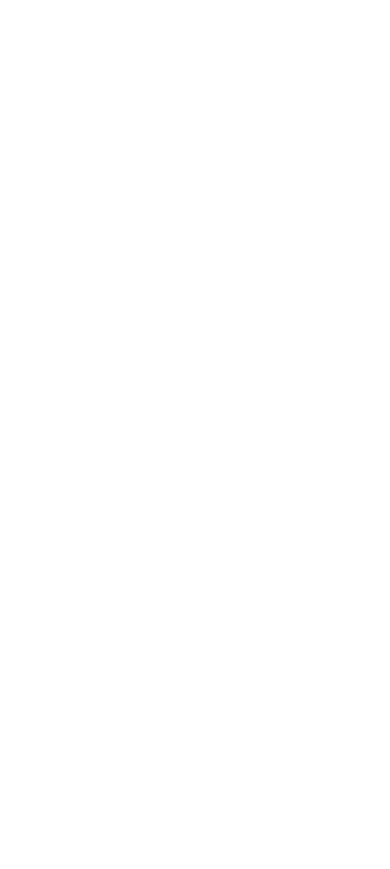
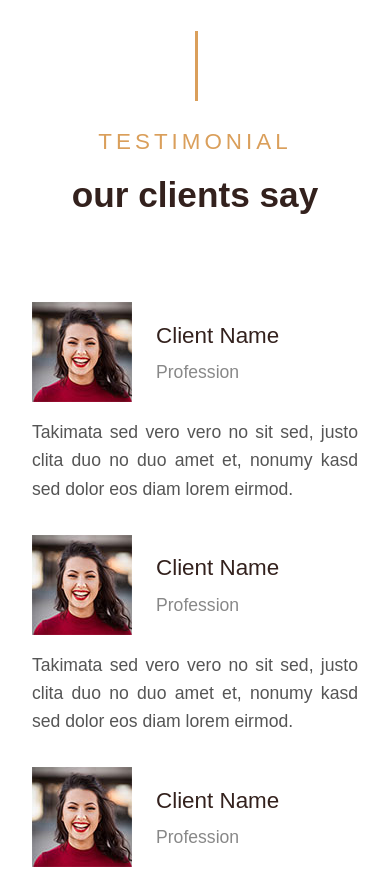
Before and after one commit to naziwebdev/coffee-shop, a Next.js app: page / in a window 390 px wide. Shown: the part 10600-11469 px from the top of the page. Before the commit the page ends 10542 px from the top, so only its background shows below. Built offline with nearby package versions, Linux system fonts and the light colour scheme.

Commit message:
Create testimonial section & responsive

```diff
--- a/components/modules/ClientSayItem/ClientSayItem.js
+++ b/components/modules/ClientSayItem/ClientSayItem.js
@@ -3,6 +3,20 @@
 
 export default function ClientSayItem() {
   return (
-    <div>ClientSayItem</div>
+    <div className={styles['comment']}>
+      <div className={styles['comment__head']}>
+        <img src='/images/testimonial-1.jpg' className={styles['comment__img']} alt='profile' />
+        <div className={styles['comment__user']}>
+          <h4 className={styles['comment__user-name']}>client name</h4>
+          <p className={styles['comment__user-profession']}>Profession</p>
+        </div>
+      </div>
+      <div className={styles['comment__body']}>
+        <div className='u__desc'>
+          Takimata sed vero vero no sit sed, justo clita duo no duo amet et,
+          nonumy kasd sed dolor eos diam lorem eirmod.
+        </div>
+      </div>
+    </div>
   )
 }
--- a/components/modules/ClientSayItem/ClientSayItem.module.css
+++ b/components/modules/ClientSayItem/ClientSayItem.module.css
@@ -0,0 +1,29 @@
+.comment__head {
+    display: flex;
+    column-gap: 1.5rem;
+    align-items: center;
+}
+
+.comment__user-name{
+    font-size: 1.6rem;
+    color: var(--secondary-color);
+    padding-bottom: .9rem;
+    text-transform: capitalize;
+    line-height: 1.2;
+}
+
+.comment__user-profession{
+    font-size: 1.1rem;
+    color: #888;
+}
+
+.comment__body{
+    padding-top: 1rem;
+}
+
+@media only screen and (max-width:578px) {
+
+    .comment__user-name{
+        font-size: 1.4rem;
+    }
+}
--- /dev/null
+++ b/components/templates/Index/Testimonial/Testimonial.js
@@ -0,0 +1,22 @@
+import React from 'react'
+import styles from './Testimonial.module.css'
+import ClientSayItem from '@/components/modules/ClientSayItem/ClientSayItem'
+
+export default function Testimonial() {
+  return (
+    <div className={styles['testimonial']}>
+    <h3 className='u__section-title'>
+      Testimonial
+    </h3>
+    <h1 className='u__section-text'>
+      our clients say
+    </h1>
+     <div className={styles['testimonial__content']}>
+          <ClientSayItem/>
+          <ClientSayItem/>
+          <ClientSayItem/>
+          <ClientSayItem/>
+     </div>
+    </div>
+  )
+}
--- /dev/null
+++ b/components/templates/Index/Testimonial/Testimonial.module.css
@@ -0,0 +1,26 @@
+.testimonial{
+    padding: 14rem 4rem 0 4rem;
+}
+
+.testimonial__content {
+    padding-top: 5rem;
+    display: flex;
+    flex-direction: column;
+    row-gap: 2rem;
+}
+
+
+
+@media only screen and (max-width:578px) {
+
+    .testimonial{
+        padding: 14rem 2rem 0 2rem;
+    }
+}
+
+@media only screen and (max-width:350px) {
+
+    .testimonial{
+        padding: 14rem 1.5rem 0 1.5rem;
+    }
+}
--- a/pages/index.js
+++ b/pages/index.js
@@ -4,6 +4,7 @@
 import Offer from "@/components/templates/Index/Offer/Offer"
 import Menu from "@/components/templates/Index/Menu/Menu"
 import Reservation from "@/components/templates/Index/Reservation/Reservation"
+import Testimonial from "@/components/templates/Index/Testimonial/Testimonial"
 
 export default function Home() {
   return (
@@ -14,6 +15,7 @@
     <Offer/>
     <Menu/>
     <Reservation/>
+    <Testimonial/>
     </>
   )
 }
```
